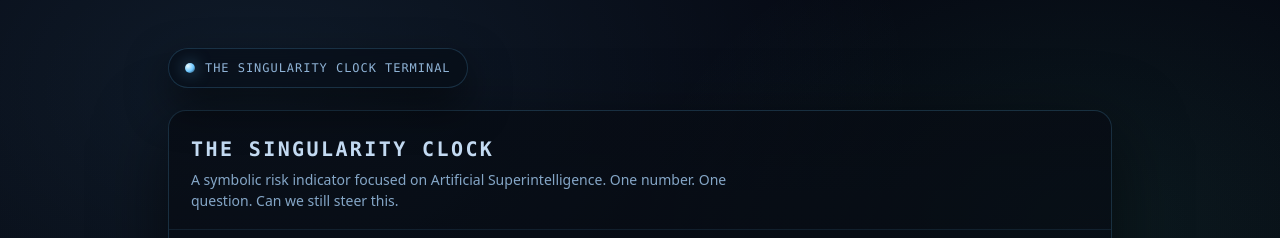
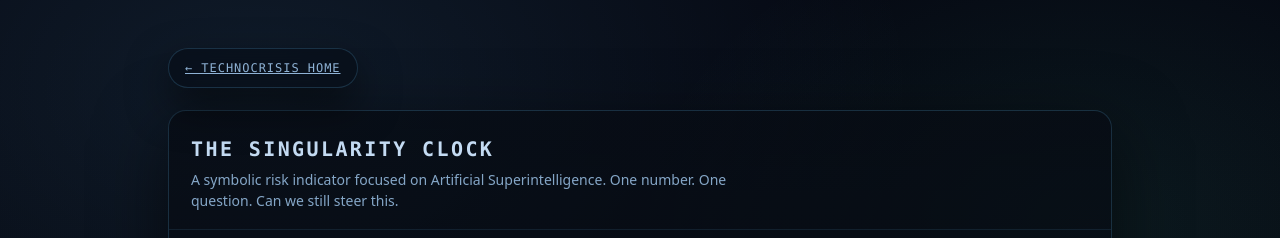
Before and after one commit to virtualnadeem/technocrisis, a Jekyll site: the page singularity-clock-terminal.html, which Jekyll copies as it is, in a window 1280 px wide. Shown: the top 238 px of the page. Built offline with Jekyll 4.4.1, drawn with Linux system fonts in a browser that asks for light colours.

Commit message:
Link Singularity Clock back to TechnoCrisis homepage

```diff
--- a/singularity-clock-terminal.html
+++ b/singularity-clock-terminal.html
@@ -327,10 +327,10 @@
 </head>
 <body>
   <div class="wrap">
-    <div class="pill">
-      <span class="dot" aria-hidden="true"></span>
-      THE SINGULARITY CLOCK TERMINAL
-    </div>
+    <a class="pill" href="https://technocrisis.com/">
+  ← TechnoCrisis Home
+</a>
+
 
     <section class="card" aria-label="The Singularity Clock">
       <div class="cardTop">
```
